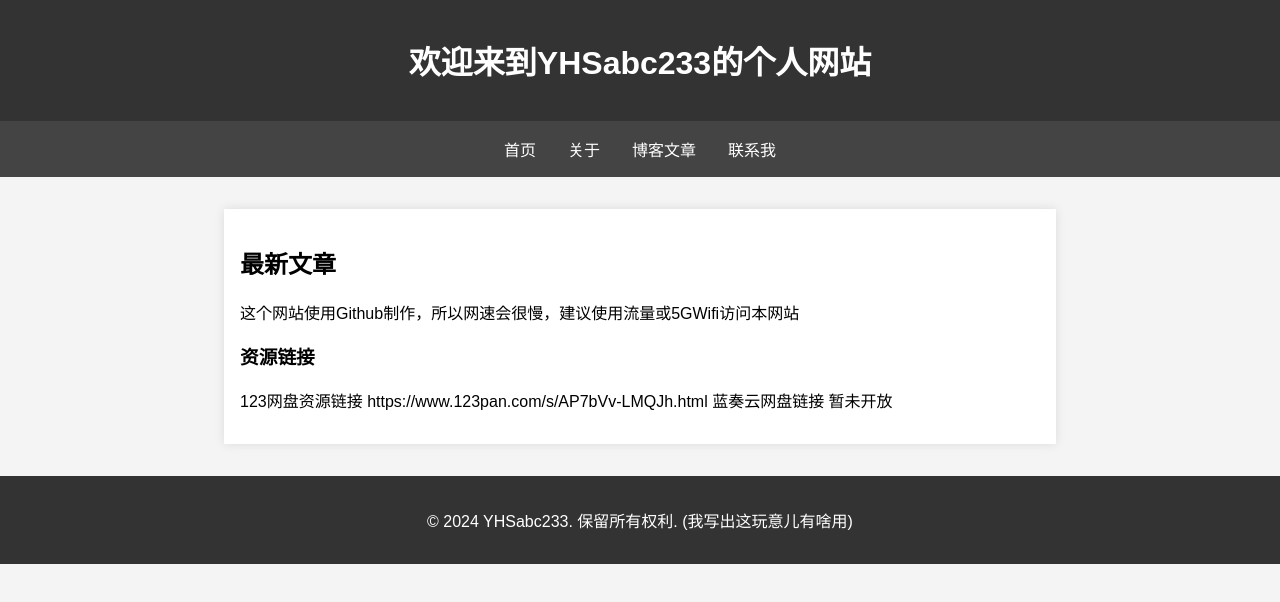
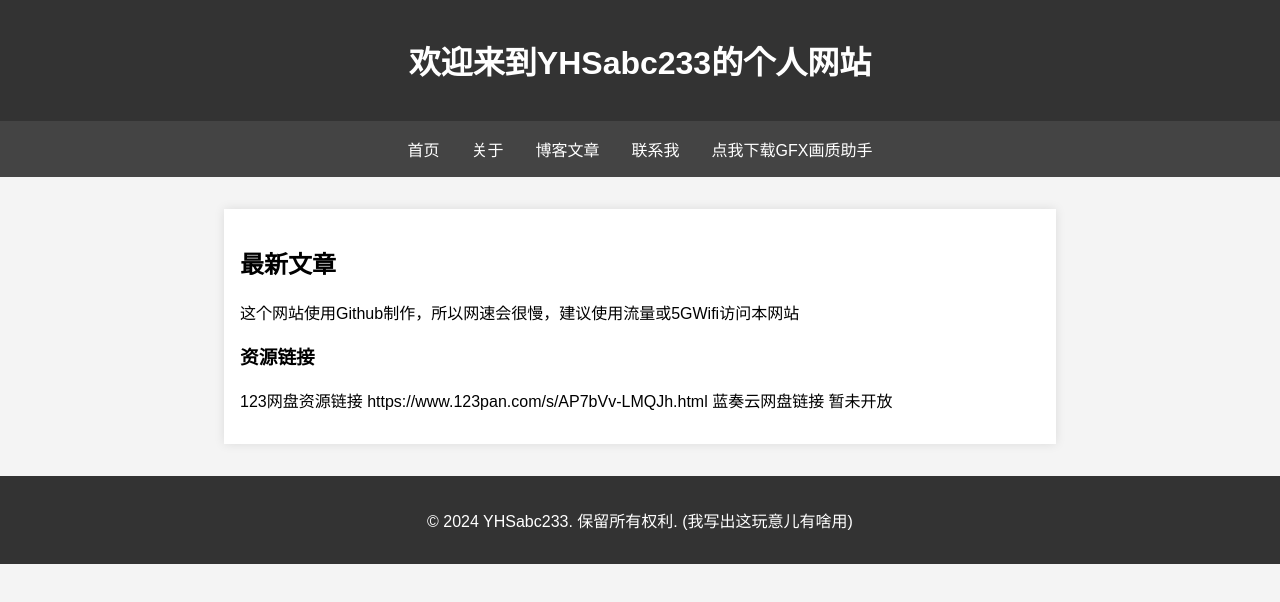
Before and after one commit to YHSabc233/yhsabc233.github.io, a plain HTML site: page index.html in a window 1280 px wide. Drawn offline with Linux system fonts and the light colour scheme.

Commit message:
Update index.html

```diff
--- a/index.html
+++ b/index.html
@@ -56,6 +56,7 @@
     <a href="#">关于</a>
     <a href="#">博客文章</a>
     <a href="#">联系我</a>
+    <a href="gfx.apk">点我下载GFX画质助手</a>
 </nav>
 
 <div class="content">
```
